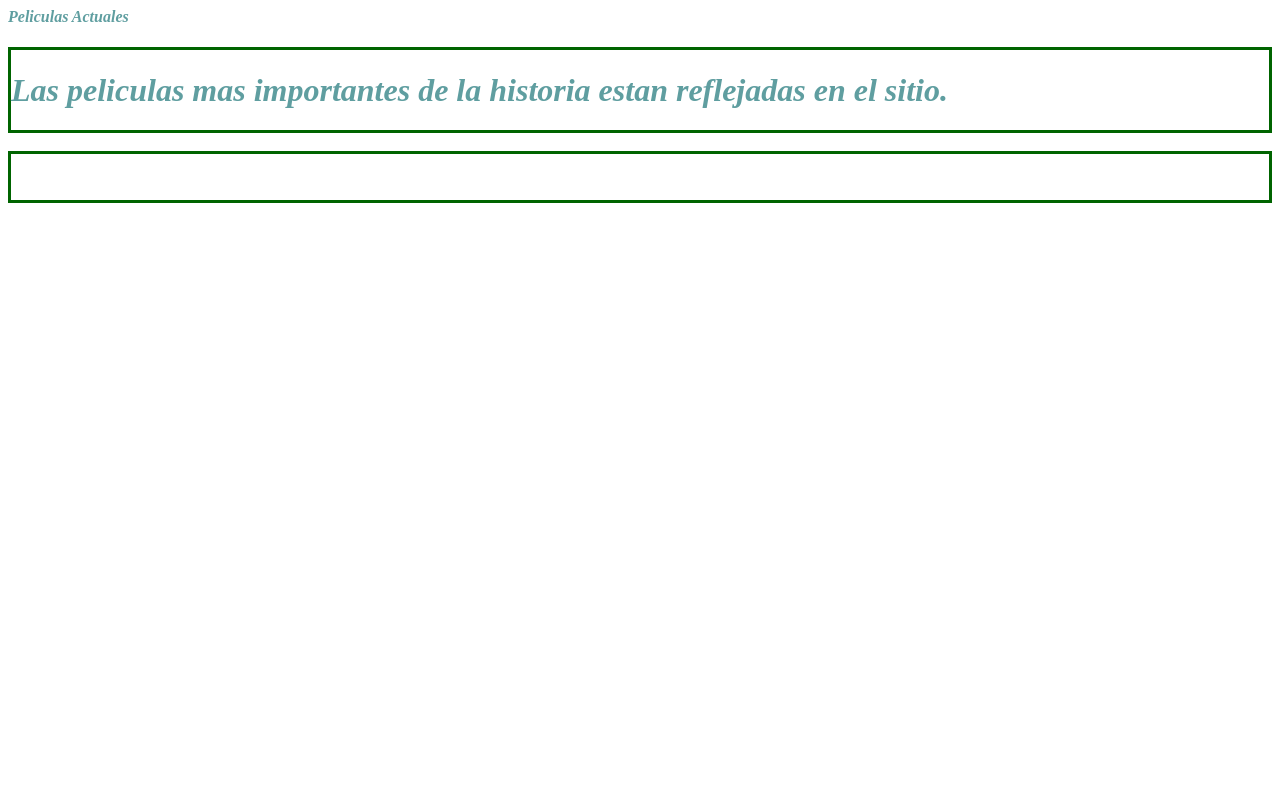
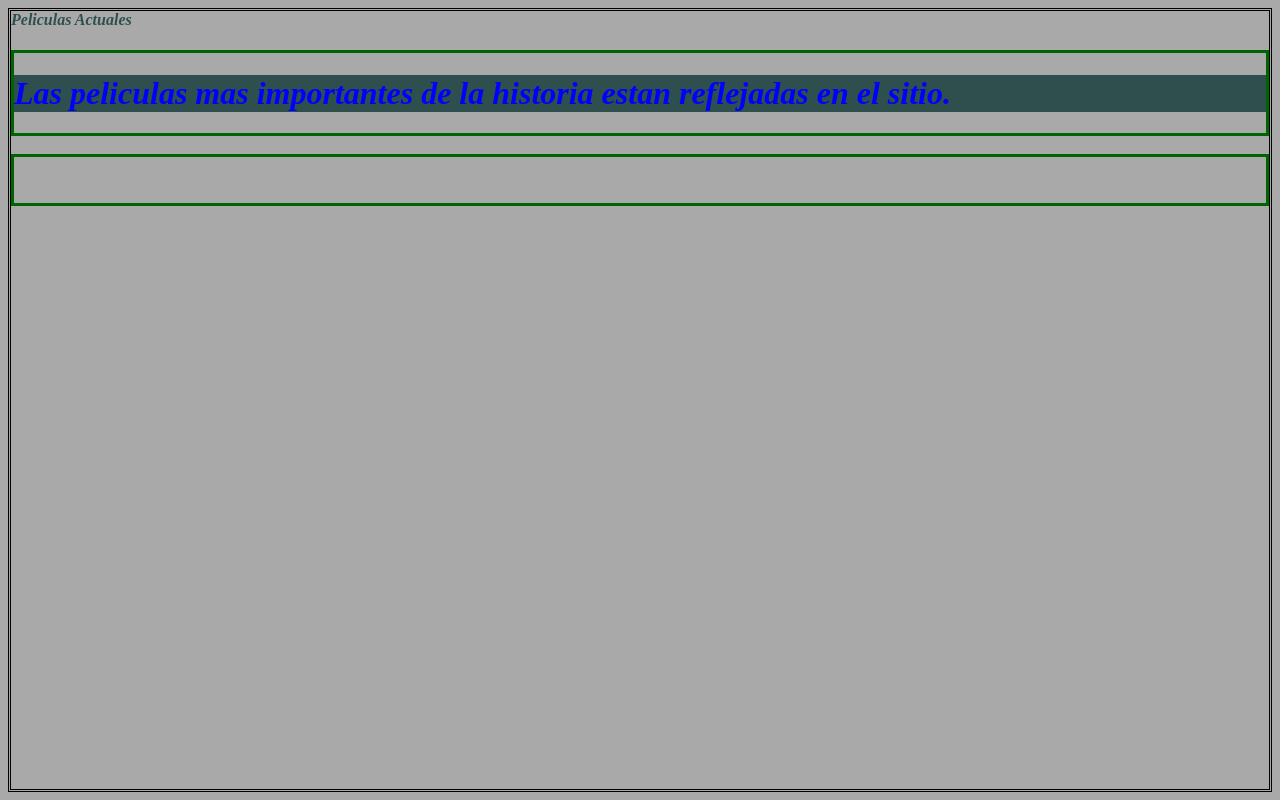
Before and after one commit to DOUGFER9696/DOUGFER9696.github.io, a plain HTML site: page index.html in a window 1280 px wide. Drawn offline with Linux system fonts and the light colour scheme; files that its build step writes are made by us from their sources.

Commit message:
Carpeta con los estilos finales para la pagina

```diff
--- a/CSS/Estilos.css
+++ b/CSS/Estilos.css
@@ -1,14 +1,25 @@
 body
 {
     font-family: 'Times New Roman', Times, serif;
-    color: cadetblue;
+    color: darkslategray;
     font-style: italic;
+    border-style: double;
+    border-color: black;
+    background-color: darkgrey;
+
 }
 
 div
 {
-
     background-origin: padding-box;
     border-style: solid;
     border-color: darkgreen;
+
 }
+
+h1
+{
+    background-color: darkslategray;
+    color: blue;
+
+}
```
